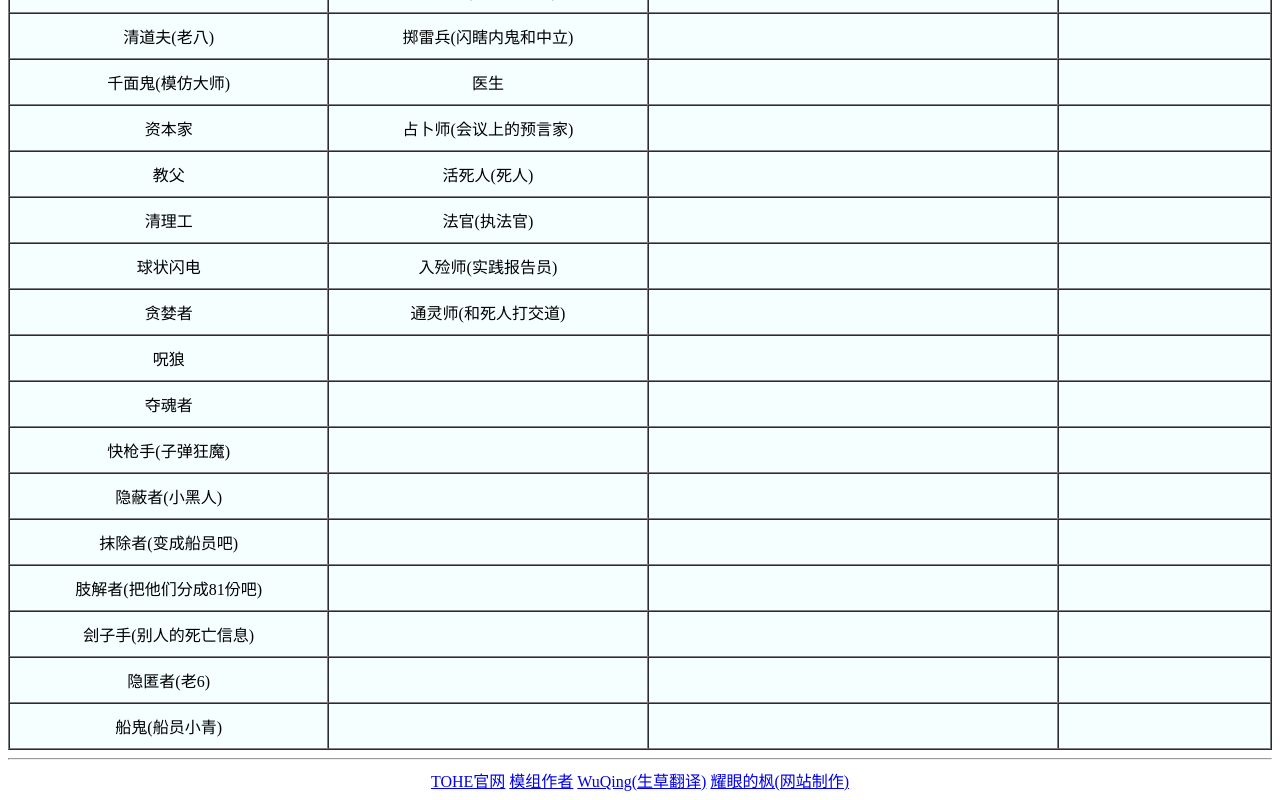
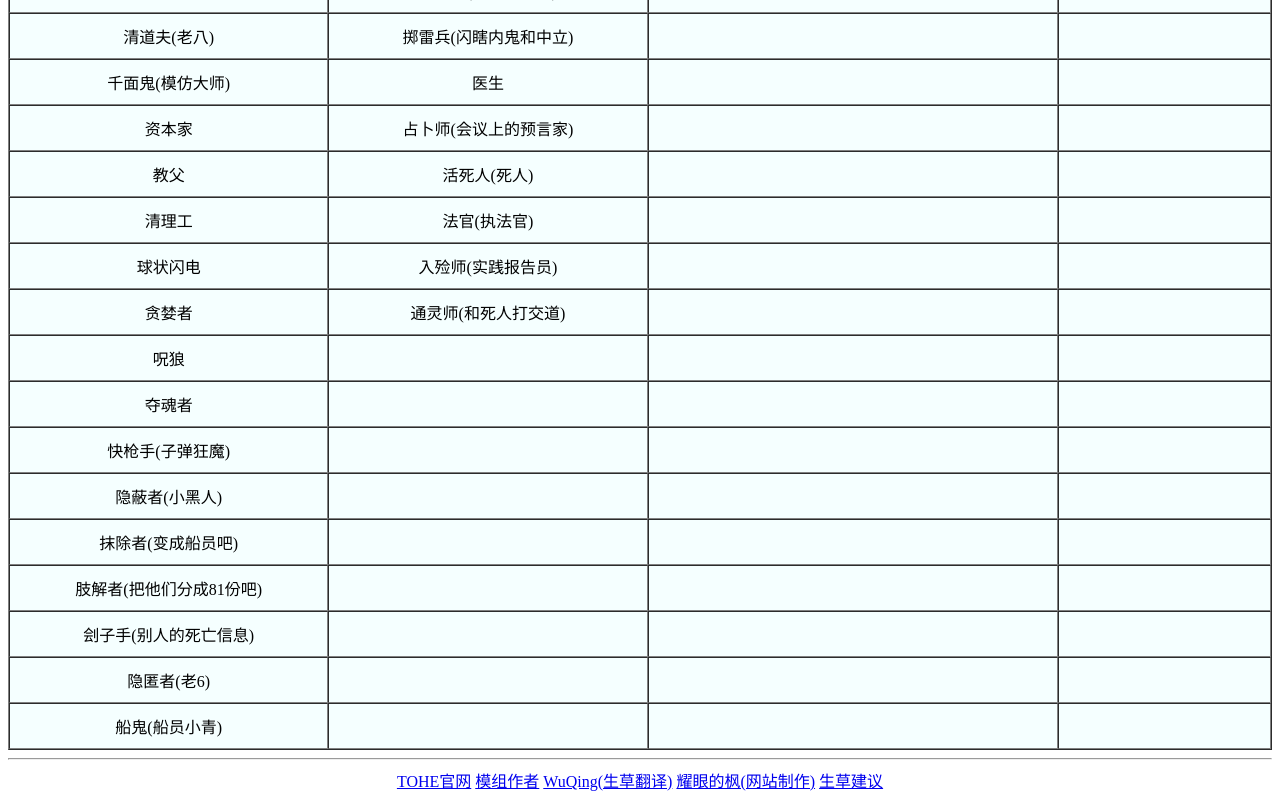
Before and after one commit to fenger100708/fenger100708.github.io, a plain HTML site: page index.html in a window 1280 px wide. Shown: the part 1221-2021 px from the top of the page. Drawn offline with Linux system fonts and the light colour scheme.

Commit message:
Update index.html

```diff
--- a/index.html
+++ b/index.html
@@ -260,6 +260,6 @@
     <a href="https://space.bilibili.com/312252452" target="_blank">模组作者</a>
     <a href="https://space.bilibili.com/662261520/" target="_blank">WuQing(生草翻译)</a>
     <a href="https://space.bilibili.com/1237742088" target="_blank">耀眼的枫(网站制作)</a>
-
+    <a href="tencent://AddContact/?fromId=45&fromSubId=1&subcmd=all&uin=1572461603&website=www.oicqzone.com">生草建议</a>
 </body>
 </html>
```
